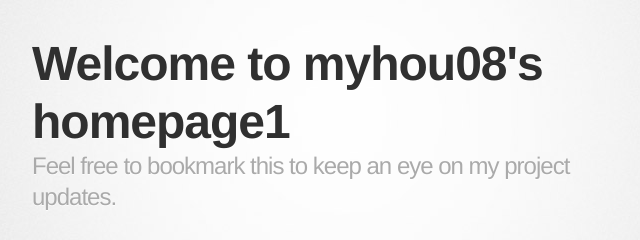
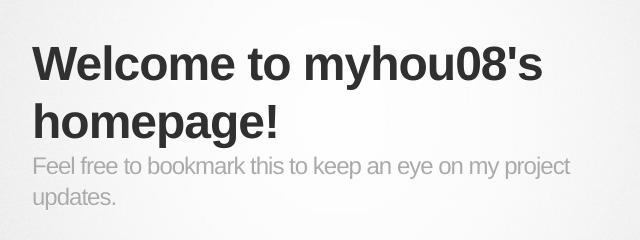
Before and after one commit to myhou08/myhou08.github.io, a plain HTML site: page index.html in a window 1280 px wide. Shown: the top 240 px of the page, 298-938 px from the left. Drawn offline with Linux system fonts and the light colour scheme; a web font is replaced by a local one.

Commit message:
Update index.html

```diff
--- a/index.html
+++ b/index.html
@@ -18,7 +18,7 @@
       <div class="inner">
 
         <header>
-          <h1>Welcome to myhou08's homepage1</h1>
+          <h1>Welcome to myhou08's homepage!</h1>
           <h2>Feel free to bookmark this to keep an eye on my project updates.</h2>
         </header>
 
```
